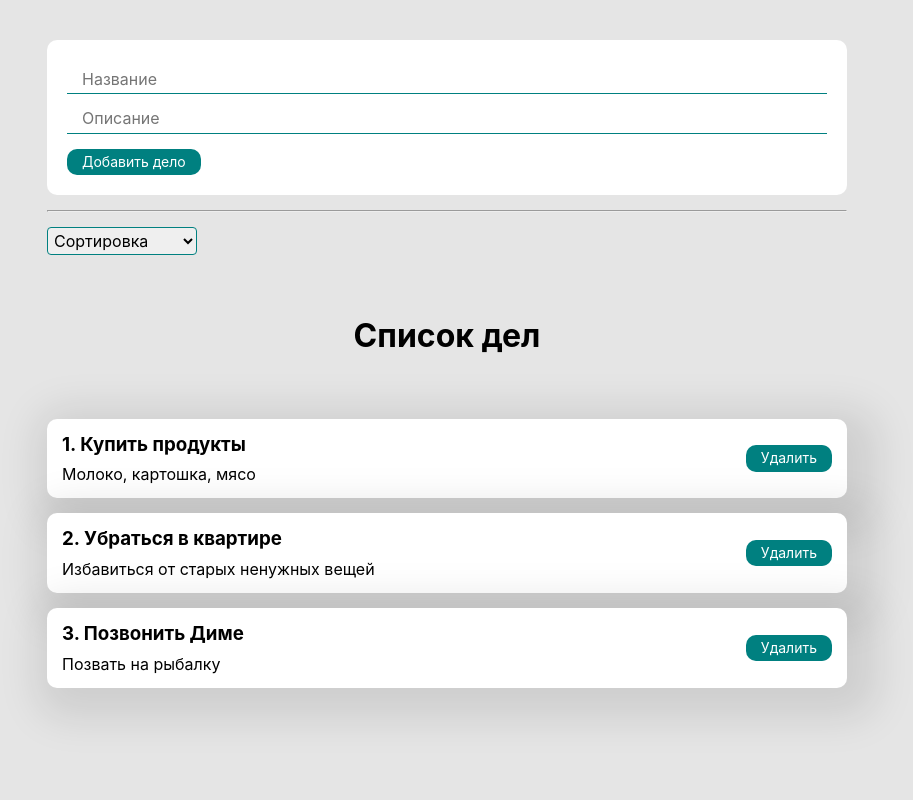
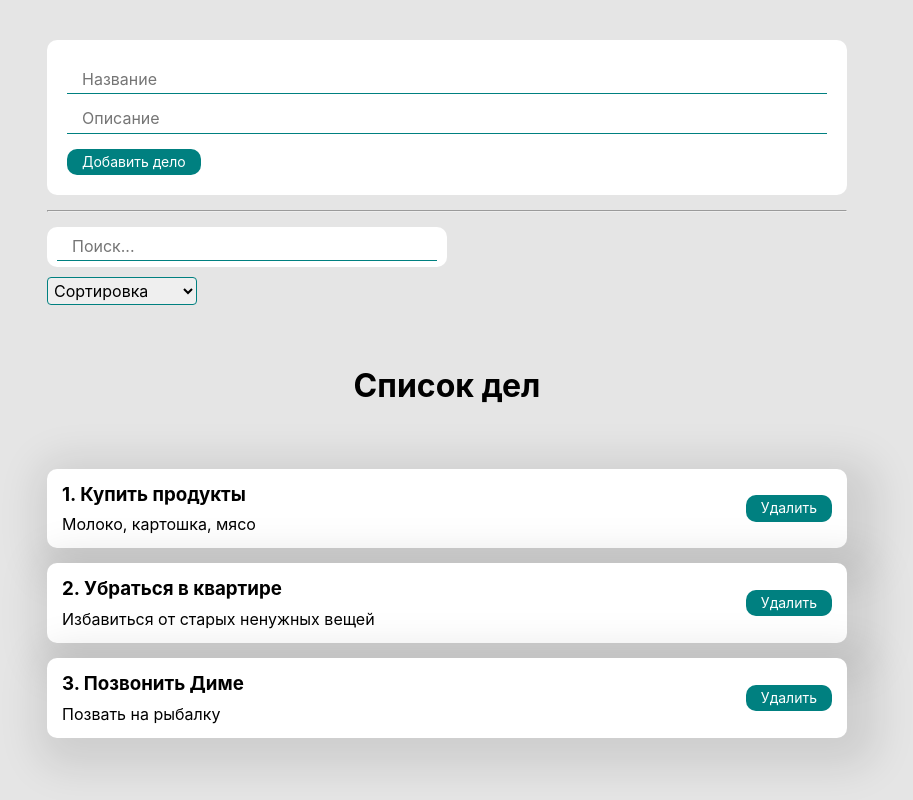
Before and after one commit to SvetlannaKD/to-do-app, a React (Create React App) app: page / in a window 1280 px wide. Shown: the whole page, without its empty margins (193-1106 px from the left). Built offline with nearby package versions, Linux system fonts and the light colour scheme.

Commit message:
added search

```diff
--- a/src/App.js
+++ b/src/App.js
@@ -5,6 +5,7 @@ import './styles/App.scss';
 import TaskList from './componets/TaskList';
 import TaskForm from './componets/TaskForm';
 import Select from './componets/UI/select/Select';
+import Input from './componets/UI/input/Input';
 
 const initTasks = [
   {
@@ -26,9 +27,40 @@ const initTasks = [
 
 function App() {
 
+  console.log("---render App---");
+
   const [tasks, setTasks] = useState(initTasks);
 
   const [selectedSort, setSelectedSort] = useState("");
+
+  const [searchQuery, setSearchQuery] = useState("");
+
+  const isQueryInString = (string, query) => {
+    return string.toLowerCase().includes(query.toLowerCase());
+  };
+
+  const getSearchQueryTasks = () =>{
+    return (
+      [...tasks].filter((el) =>{
+        return (
+          isQueryInString(el.title, searchQuery) || isQueryInString(el.text, searchQuery)
+        );
+      })
+    );
+  };
+
+  const getSortedTasks = () => {
+
+    const searchTasks = searchQuery ? getSearchQueryTasks() : tasks;
+    if (selectedSort) {
+      // return [...tasks].sort((a, b) => a[selectedSort].localeCompare(b[selectedSort]));
+      return [...searchTasks].sort((a, b) => a[selectedSort].localeCompare(b[selectedSort]));
+    }
+    // return tasks;
+    return searchTasks;
+  };
+
+  const sortedTasks = getSortedTasks();
 
   const createTask = (newTask) => {
     setTasks([...tasks, newTask]);
@@ -40,7 +72,6 @@ function App() {
 
   const sortTasks = (valueSort) => {
     setSelectedSort(valueSort);
-    setTasks([...tasks].sort((a, b) => a[valueSort].localeCompare(b[valueSort])));
   };
 
   return (
@@ -48,6 +79,9 @@ function App() {
       <div className="tasks">
         <TaskForm create={createTask}/>
         <hr style={{margin: "15px 0"}}></hr>
+        <div className="tasks__search">
+          <Input type="text" placeholder="Поиск..." value={searchQuery} onChange={(ev) => setSearchQuery(ev.target.value)}/>
+        </div>
         <Select
           value={selectedSort}
           onChange={sortTasks}
@@ -60,7 +94,7 @@ function App() {
         />
         {tasks.length
           ?
-          <TaskList tasks={tasks} title="Список дел" removeTask={removeTask}/>
+          <TaskList tasks={sortedTasks} title="Список дел" removeTask={removeTask}/>
           :
           <h1 style={{textAlign: "center"}} className="tasks__title">Список дел пустой!</h1>
         }
--- a/src/componets/TaskForm.jsx
+++ b/src/componets/TaskForm.jsx
@@ -4,6 +4,8 @@ import Button from './UI/button/Button';
 import Input from './UI/input/Input';
 
 function TaskForm ({create}) {
+
+    console.log("---render Form---");
 
     const [valueTask, setValueTask] = useState({title: "", text: ""});
 
--- a/src/componets/TaskItem.jsx
+++ b/src/componets/TaskItem.jsx
@@ -1,6 +1,9 @@
 import Button from "./UI/button/Button";
 
 function TaskItem ({task, number, removeTask}) {
+
+    console.log(`---render Item ${number}---`);
+
     return (
         <div className="tasks__item">
             <div className="tasks__item-content">
--- a/src/componets/TaskList.jsx
+++ b/src/componets/TaskList.jsx
@@ -1,6 +1,8 @@
 import TaskItem from "./TaskItem";
 
 function TaskList ({tasks, title, removeTask}) {
+
+  console.log("---render List---");
 
     return (
         <>
--- a/src/styles/App.scss
+++ b/src/styles/App.scss
@@ -3,11 +3,17 @@
 }
 
   .tasks {
-
+    &__search {
+      background-color: white;
+      max-width: 50%;
+      height: 40px;
+      border-radius: 10px;
+      padding: 0 10px 10px;
+      margin-bottom: 10px;
+    }
     &__title {
       padding: 42px 0;
     }
-
     &__item {
       display: flex;
       padding: 15px;
@@ -17,7 +23,6 @@
       box-shadow: 10px 10px 40px 20px #0000001A;
       border-radius: 10px;
       background-color: white;
-
       &-content-title {
         margin-bottom: 10px;
       }
@@ -29,7 +34,6 @@
     padding: 20px;
     border-radius: 10px;
     margin-top: 40px;
-
     &__button {
       margin-top: 10px;
     }
```
